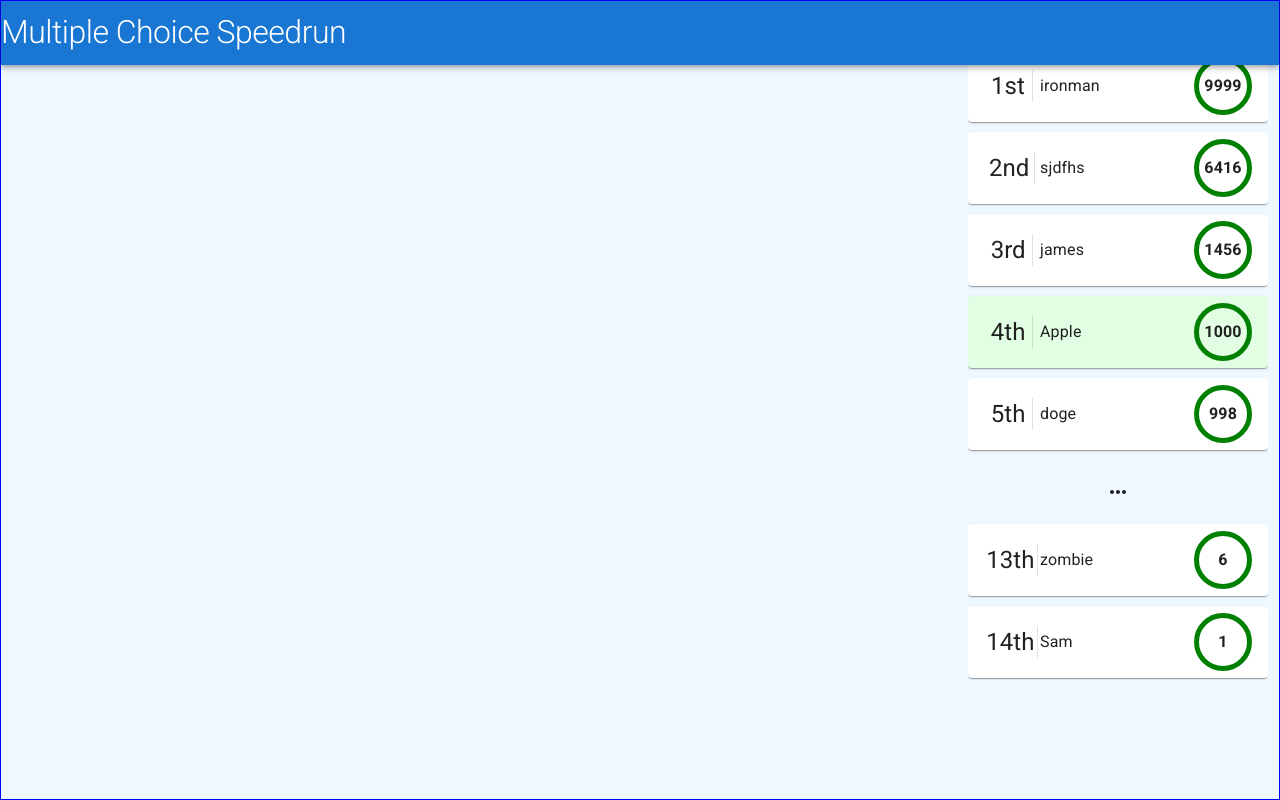
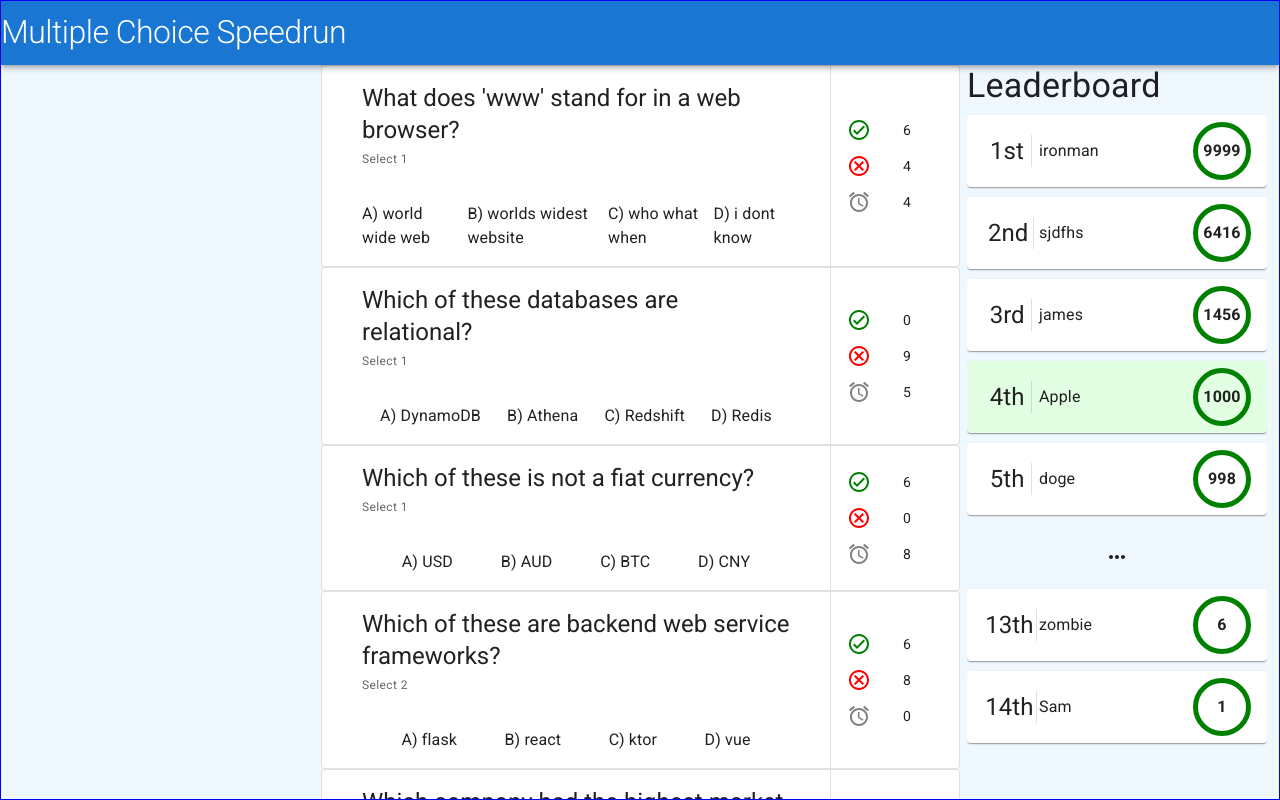
Before and after one commit to Ryangwaite/mc-speedrun, a React (Create React App) app in the folder ui/: page / in a window 1280 px wide. Built offline with nearby package versions, Linux system fonts and the light colour scheme.

Commit message:
UI: Added Host Observe screen

```diff
--- a/ui/package.json
+++ b/ui/package.json
@@ -15,6 +15,7 @@
     "@types/node": "^12.20.25",
     "@types/react": "^17.0.21",
     "@types/react-dom": "^17.0.9",
+    "lodash": "^4.17.21",
     "react": "^17.0.2",
     "react-dom": "^17.0.2",
     "react-scripts": "4.0.3",
@@ -44,5 +45,8 @@
       "last 1 firefox version",
       "last 1 safari version"
     ]
+  },
+  "devDependencies": {
+    "@types/lodash": "^4.14.176"
   }
 }
--- a/ui/src/common/Question.tsx
+++ b/ui/src/common/Question.tsx
@@ -1,8 +1,13 @@
 import React from "react";
-import { Card, Typography, Box, CardContent, CardActions} from "@mui/material";
+import {
+    Card, Typography, Box, CardContent, CardActions,
+    List, ListItem, ListItemIcon, ListItemText, Container, Tooltip, Divider,
+} from "@mui/material";
 import CheckCircleOutlinedIcon from '@mui/icons-material/CheckCircleOutlined';
 import CancelOutlinedIcon from '@mui/icons-material/CancelOutlined';
 import CircleOutlinedIcon from '@mui/icons-material/CircleOutlined';
+import AccessAlarmIcon from '@mui/icons-material/AccessAlarm';
+import { IQuestionAndAnswers, IQuestionAnswerStats } from "../const";
 
 enum OptionMode {
     PLAIN,                              // When no answer has been selected and it hasn't been marked
@@ -174,3 +179,140 @@ export class QuestionCard extends React.Component<IQuestionCardProps, IQuestionC
         )
     }
 }
+
+interface IQuestionStatsTooltipContentProps {
+    type:
+        "Correctly answered by" |
+        "Incorrectly answered by" |
+        "Time expired for",
+    names: string[]
+}
+
+function QuestionStatsTooltipContent(props: IQuestionStatsTooltipContentProps) {
+
+    const {type, names} = props
+
+    return (
+        <Container>
+            <Typography variant="subtitle1">{type}:</Typography>
+            <ul>
+                {names.map((value, index) => <li key={index}>{value}</li>)}
+            </ul>
+        </Container>
+    )
+}
+
+interface IQuestionStatsPanelProps {
+    answerStats: IQuestionAnswerStats
+}
+
+function QuestionStatsPanel(props: IQuestionStatsPanelProps) {
+
+    const {correctAnswerers, incorrectAnswerers, timeExpiredAnswerers} = props.answerStats;
+
+    return (
+        <List
+            dense
+            sx={{
+                minWidth: "128px"
+            }}
+        >
+            <Tooltip
+                title={
+                    <QuestionStatsTooltipContent
+                        type="Correctly answered by"
+                        names={correctAnswerers}
+                    />
+                }
+                arrow
+                placement="right"
+            >
+                <ListItem>
+                    <ListItemIcon>
+                        <CheckCircleOutlinedIcon sx={{color: "green"}} />
+                    </ListItemIcon>
+                    <ListItemText
+                        primary={correctAnswerers.length}
+                    />
+                </ListItem>
+            </Tooltip>
+            <Tooltip
+                title={
+                    <QuestionStatsTooltipContent
+                        type="Incorrectly answered by"
+                        names={incorrectAnswerers}
+                    />
+                }
+                arrow
+                placement="right"
+            >
+                <ListItem>
+                    <ListItemIcon>
+                        <CancelOutlinedIcon sx={{color: "red"}} />
+                    </ListItemIcon>
+                    <ListItemText
+                        primary={incorrectAnswerers.length}
+                    />
+                </ListItem>
+            </Tooltip>
+            <Tooltip
+                title={
+                    <QuestionStatsTooltipContent
+                        type="Time expired for"
+                        names={timeExpiredAnswerers}
+                    />
+                }
+                arrow
+                placement="right"
+            >
+                <ListItem>
+                    <ListItemIcon>
+                        <AccessAlarmIcon sx={{color: "grey"}} />
+                    </ListItemIcon>
+                    <ListItemText
+                        primary={timeExpiredAnswerers.length}
+                    />
+                </ListItem>
+            </Tooltip>
+        </List>
+    )
+}
+
+interface IQuestionCardWithStatsProps extends IQuestionCardProps {
+    answerStats: IQuestionAnswerStats
+}
+
+export function QuestionCardWithStats(props: IQuestionCardWithStatsProps) {
+
+    const {question, options, answers} = props
+
+    return (
+        <Card
+            variant="outlined"
+            sx={{
+                display: "flex",
+                alignItems: "center"
+            }}
+        >
+            <Container>
+                <CardContent>
+                    <Typography variant="h5">{question}</Typography>
+                    <Typography variant="caption" color="text.secondary">Select {answers.length}</Typography>
+                </CardContent>
+                <CardActions
+                    sx={{
+                        display: "flex",
+                        justifyContent: "space-evenly",
+                        margin: "8px"
+                    }}
+                >
+                    {options.map((option, index) => <Option text={option} choiceLabel={String.fromCharCode(65 + index) + ")"} />)}
+                </CardActions>
+            </Container>
+            <Divider flexItem orientation="vertical"/>
+            <QuestionStatsPanel {...props}/>
+        </Card>
+    )
+
+
+}
--- a/ui/src/const.ts
+++ b/ui/src/const.ts
@@ -122,6 +122,66 @@ export const SAMPLE_QUESTIONS_AND_ANSWERS: IQuestionAndAnswers[] = [
 
 ]
 
+export interface IQuestionAnswerStats {
+    // The participant names that correctly answered
+    correctAnswerers: string[],
+    incorrectAnswerers: string[],
+    timeExpiredAnswerers: string[],
+}
+
+export const SAMPLE_QUESTION_STATS: IQuestionAnswerStats[] = [
+    {
+        correctAnswerers: ["ryan", "james", "chicken", "zombie", "ironman", "sjdfhs"],
+        incorrectAnswerers: ["doge", "Bruce", "steve", "sean",],
+        timeExpiredAnswerers: ["Devon", "Sam", "Apple", "dragon"],
+    },
+    {
+        correctAnswerers: [],
+        incorrectAnswerers: ["doge", "Bruce", "steve", "sean", "ryan", "james", "chicken", "zombie", "ironman"],
+        timeExpiredAnswerers: ["Devon", "sjdfhs", "Sam", "Apple", "dragon"],
+    },
+    {
+        correctAnswerers: ["ryan", "james", "chicken", "zombie", "ironman", "sjdfhs"],
+        incorrectAnswerers: [],
+        timeExpiredAnswerers: ["Devon", "Sam", "Apple", "dragon", "doge", "Bruce", "steve", "sean",],
+    },
+    {
+        correctAnswerers: ["ryan", "james", "chicken", "zombie", "ironman", "sjdfhs"],
+        incorrectAnswerers: ["doge", "Bruce", "steve", "sean", "Devon", "Sam", "Apple", "dragon"],
+        timeExpiredAnswerers: [],
+    },
+    {
+        correctAnswerers: ["ryan", "james", "chicken", "zombie", "ironman", "sjdfhs", "doge", "Bruce", "steve", "sean", "Devon", "Sam", "Apple", "dragon"],
+        incorrectAnswerers: [],
+        timeExpiredAnswerers: [],
+    },
+    {
+        correctAnswerers: [],
+        incorrectAnswerers: ["ryan", "james", "chicken", "zombie", "ironman", "sjdfhs", "doge", "Bruce", "steve", "sean", "Devon", "Sam", "Apple", "dragon"],
+        timeExpiredAnswerers: [],
+    },
+    {
+        correctAnswerers: [],
+        incorrectAnswerers: [],
+        timeExpiredAnswerers: ["ryan", "james", "chicken", "zombie", "ironman", "sjdfhs", "doge", "Bruce", "steve", "sean", "Devon", "Sam", "Apple", "dragon"],
+    },
+    {
+        correctAnswerers: ["ryan"],
+        incorrectAnswerers: ["doge"],
+        timeExpiredAnswerers: ["Devon"],
+    },
+    {
+        correctAnswerers: ["ryan"],
+        incorrectAnswerers: [],
+        timeExpiredAnswerers: [],
+    },
+    {
+        correctAnswerers: [],
+        incorrectAnswerers: ["doge", "Bruce"],
+        timeExpiredAnswerers: [],
+    },
+]
+
 export interface IParticipant {
     name: string,
     score: number,
--- a/ui/src/host/Observe.tsx
+++ b/ui/src/host/Observe.tsx
@@ -1,6 +1,46 @@
-import { Container, Typography } from "@mui/material";
+import { Box, Typography } from "@mui/material";
+import _ from "lodash";
 import React from "react";
 import { LeaderboardColumn } from "../common/Leaderboard";
+import { QuestionCardWithStats } from "../common/Question";
+import { IQuestionAndAnswers, IQuestionAnswerStats, SAMPLE_QUESTIONS_AND_ANSWERS, SAMPLE_QUESTION_STATS } from "../const";
+
+
+
+interface IQuestionSectionProps {
+    questionAndAnswersWithStats: {
+        questions: IQuestionAndAnswers,
+        stats: IQuestionAnswerStats,
+    }[]
+}
+
+function QuestionSection(props: IQuestionSectionProps) {
+    let renderedQuestions: React.ReactNode[] = []
+    for (const {questions, stats} of props.questionAndAnswersWithStats) {
+        renderedQuestions.push(
+            <QuestionCardWithStats
+                {...questions}
+                answerStats={stats}
+            />
+        )
+    }
+
+    return (
+        <Box
+            // Position
+            position="absolute"
+            top="0"
+            bottom="0"
+            left="50%" // NOTE: the translateX(-50%) to position in centre
+            sx={{
+                overflowY: "scroll",
+                transform: "translateX(-50%)" // There's no direct prop for this, hence its here
+            }}
+        >
+            {renderedQuestions}
+        </Box>
+    )
+}
 
 interface IObserveProps {
 }
@@ -16,7 +56,33 @@ class Observe extends React.Component<IObserveProps, IObserveState> {
     }
 
     render() {
-        return <LeaderboardColumn />
+
+        const questionAndAnswers = SAMPLE_QUESTIONS_AND_ANSWERS.map(qAndA => ({...qAndA}))
+        const questionStats = SAMPLE_QUESTION_STATS.map(stats => ({...stats}))
+        const qAndAWithStats: {
+            questions: IQuestionAndAnswers,
+            stats: IQuestionAnswerStats,
+        }[] = _.zipWith(questionAndAnswers, questionStats, (qAndA, stats) => {
+            return {
+                questions: qAndA,
+                stats: stats,
+            }
+        })
+
+        return (
+            <Box
+                // Position the container so the LeaderBoard and QuizSection can be positioned relative to it
+                position="relative"
+                sx={{
+                    flexGrow: 1,
+                    minWidth: "100%",
+                    height: "100%",
+                }}
+            >
+                <QuestionSection questionAndAnswersWithStats={qAndAWithStats}/>
+                <LeaderboardColumn />
+            </Box>
+        )
     }
 }
 
```
Also changed, not shown: 1 other file (tests, documents, lock files or other folders).
